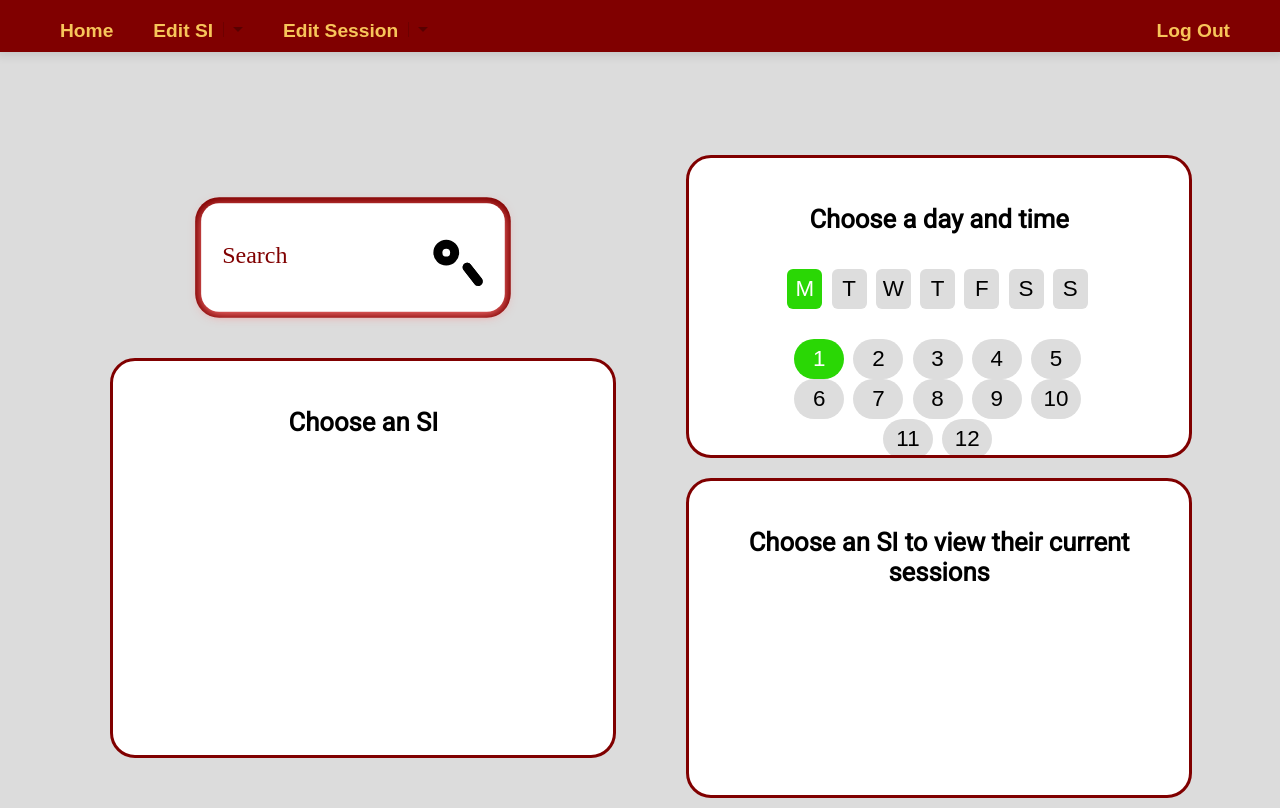
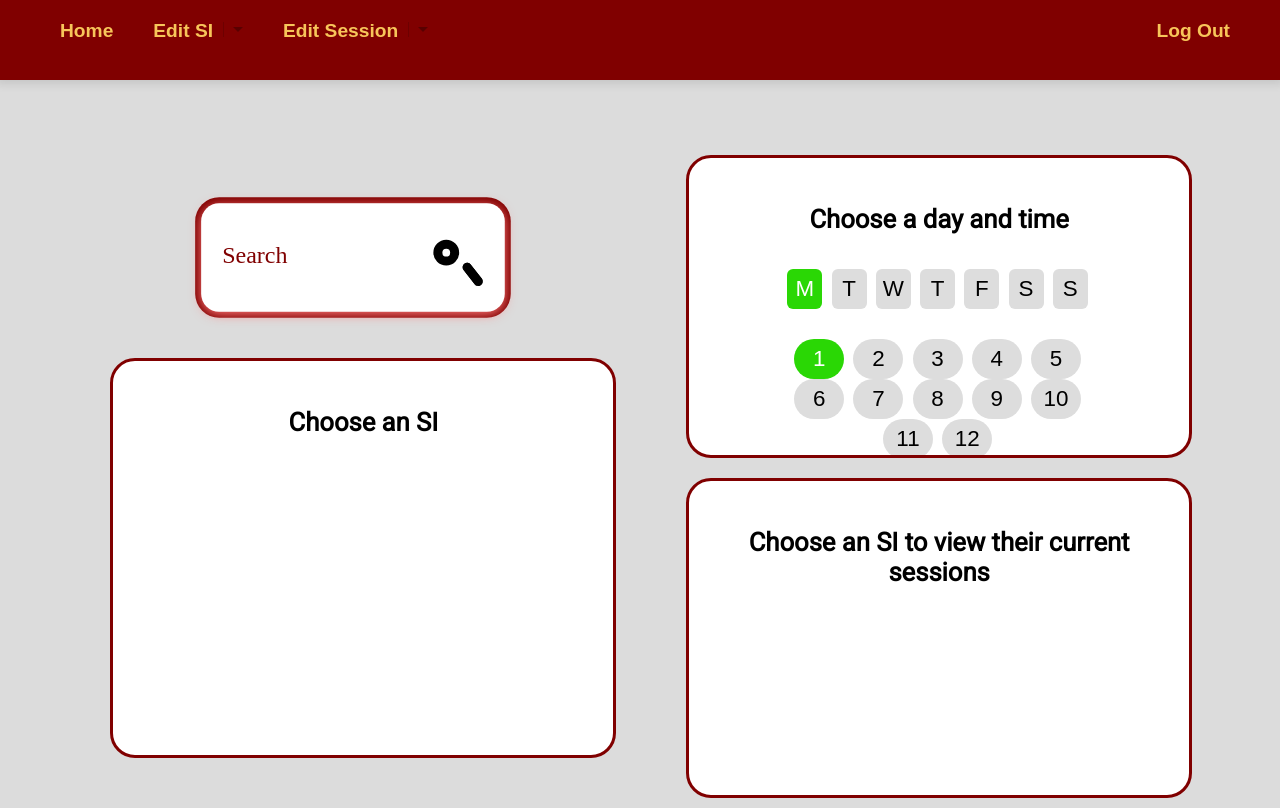
Before and after one commit to graceburt/386, a PHP site: page /add_session.php in a window 1280 px wide. Run offline with PHP 8.4, Linux system fonts and the light colour scheme; the visitor is signed in with stand-in values (Sample User, id 1); data that the repository does not hold is empty.

Commit message:
Working on add session page

```diff
--- a/stylemenu.css
+++ b/stylemenu.css
@@ -19,7 +19,7 @@ nav {
   left: 0;
   right: 0;
   top: 0;
-  height: 6.5%;
+  height: 80px;
   background: #800000;
   box-shadow: 0 0px 9px 4px rgba(0, 0, 0, 0.1), 0 -5px 2px 2px rgba(0, 0, 0, 0.1);
   z-index: 1000;
```
